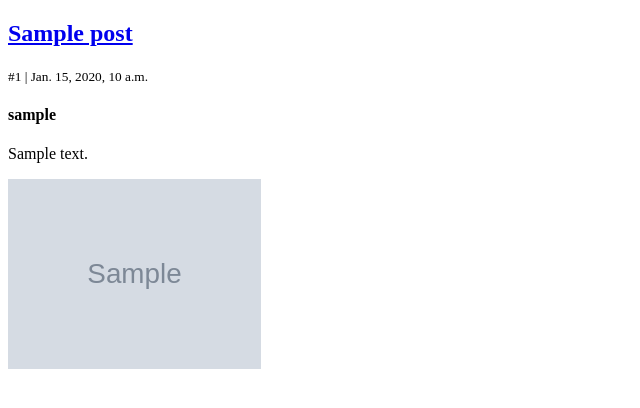
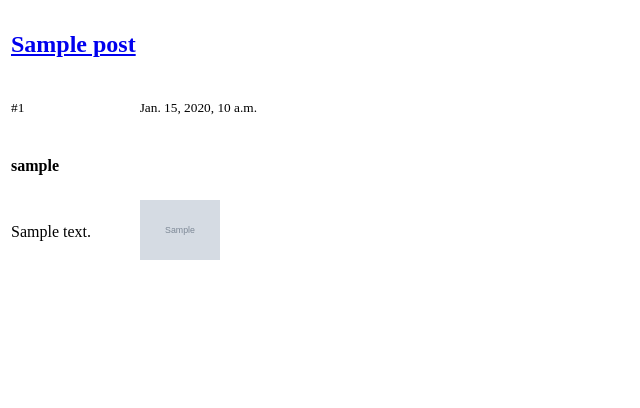
Before and after one commit to cyphersprojekt/Entrega-1-Munoz, a Django app: a page that uses fourapp/templates/view_category.html in a window 1280 px wide. Shown: the top 408 px of the page, without its empty margins (0-640 px from the left). Run offline with Django 4.2, Linux system fonts and the light colour scheme; tables that the repository leaves empty hold one stand-in row (values such as "Sample post"); grey boxes marked "Sample" are stand-in pictures; parts of the project's set-up code (start-up, migrations or seed data) failed here and were passed over.

Commit message:
primera lavada de cara a view_category

```diff
--- a/fourapp/templates/index.html
+++ b/fourapp/templates/index.html
@@ -1,10 +1,11 @@
 <!DOCTYPE html>
 <html lang="en">
+<head>
     <meta charset="UTF-8">
     <meta http-equiv="X-UA-Compatible" content="IE=edge">
     <meta name="viewport" content="width=device-width, initial-scale=1, shrink-to-fit=no">
     <title>4jango</title>
-
+</head>
 <body>
 
     <div class="newPostForm">
--- a/fourapp/templates/view_category.html
+++ b/fourapp/templates/view_category.html
@@ -8,13 +8,28 @@
 </head>
 <body>
     {% for post in posts %}
-        <a href="/post/{{ post.post_id }}" target="_blank"><h2>{{ post.title }}</h2></a>
-        <p><small>#{{ post.post_id }} | {{ post.post_date }}</small></p>
-        <h4>{{ post.username }} </h4>
-        <p>{{ post.content }}</p>
-        {% if post.image %}
-        <a href="../media/{{ post.image }}" target="_blank"><img style="width:20%; height:20%" src="../media/{{ post.image }}"></a>
-        {% endif %}
+    <div class="postContainer">
+        <table class="postTable">
+            <tr>
+                <td class="postTableTitle">
+                    <a href="/post/{{ post.post_id }}" target="_blank"><h2>{{ post.title }}</h2></a>
+                </td>
+            </tr>
+            <tr>
+                <td class="postTableDetails"><p><small>#{{ post.post_id }}</small></p></td>
+                <td class="postTableDetails"><p><small>{{ post.post_date }}</small></p></td>
+            </tr>
+            <tr>
+                <td class="postTableUser"><h4>{{ post.username }} </h4></td>
+            </tr>
+            <tr>
+                <td class="postTableContent"><p>{{ post.content }}</p></td>
+                {% if post.image %}
+                <td class="postTableImage"><a href="../media/{{ post.image }}" target="_blank"><img style="width:20%; height:20%" src="../media/{{ post.image }}"></a></td>
+                {% endif %}
+            </tr>
+        </table>
+    </div>
     {% endfor %}
 </body>
 </html>
```
